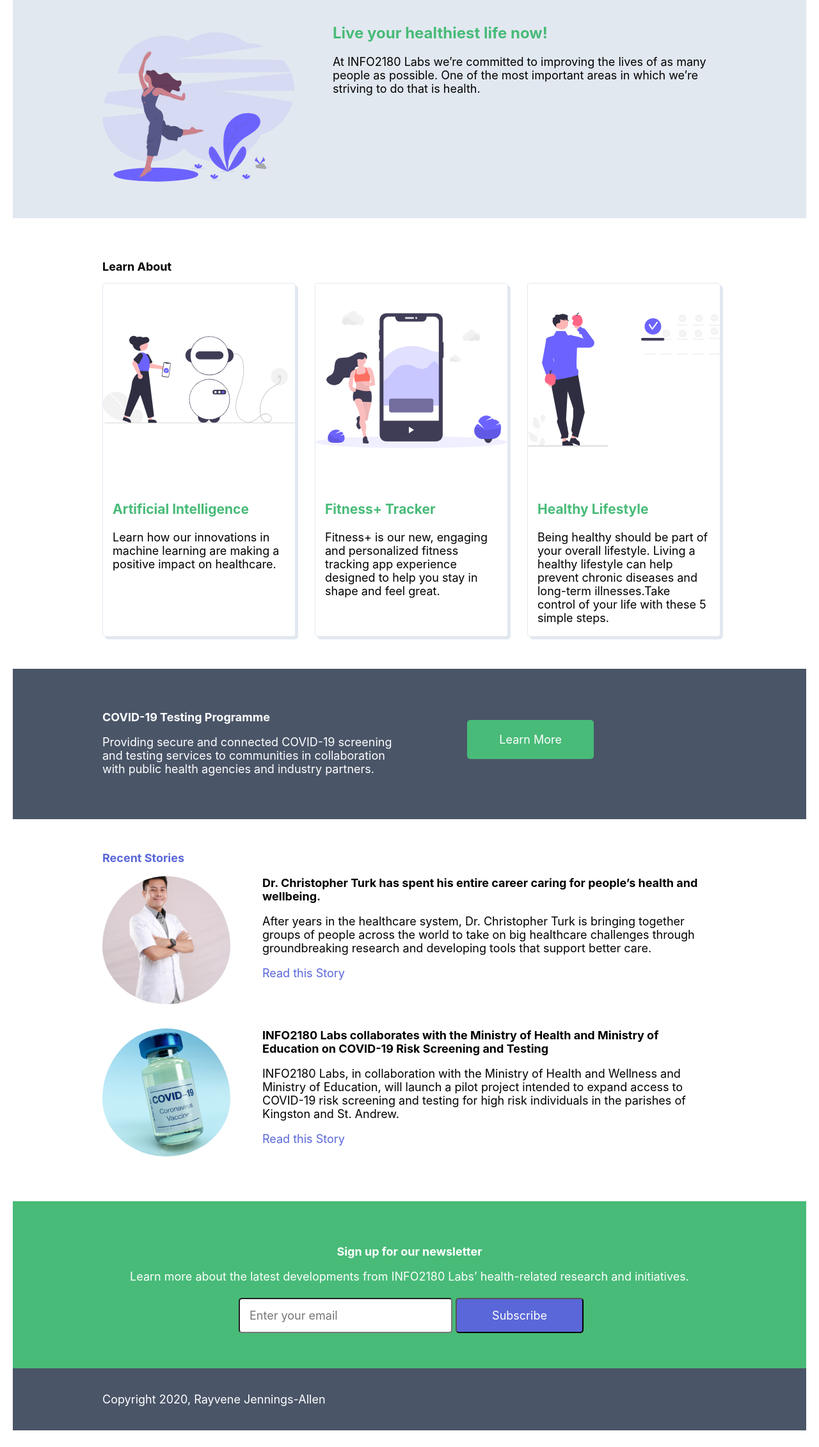
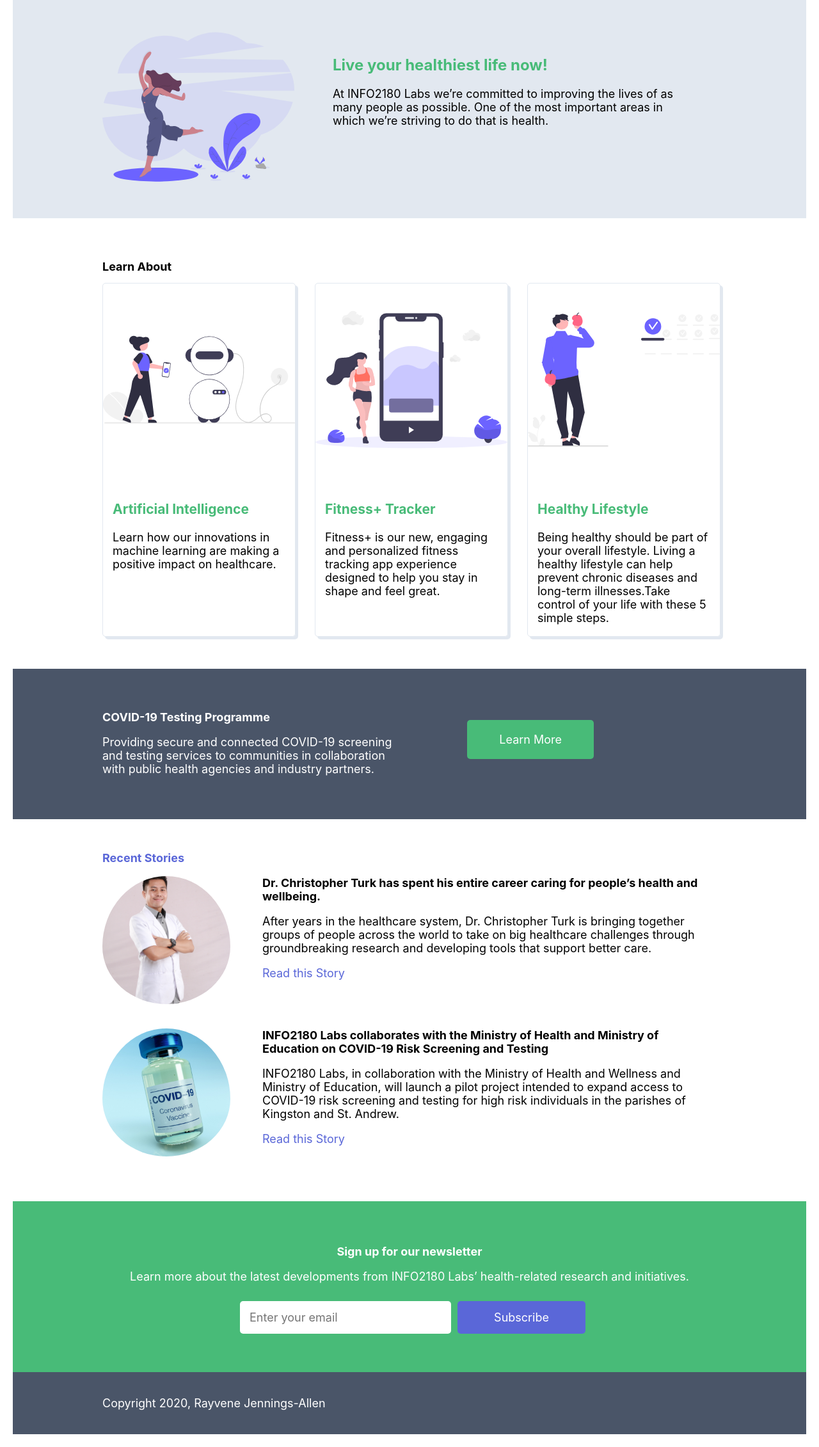
Before and after one commit to rayveneja/info2180-project1, a plain HTML site: page index.html in a window 1280 px wide. Shown: the part 100-2361 px from the top of the page at 64% size. Drawn offline with Linux system fonts and the light colour scheme.

Commit message:
Update styles.css

```diff
--- a/styles.css
+++ b/styles.css
@@ -75,7 +75,11 @@ header h1{
     padding: 20px 0;
     display:flex;
     background-color: #E2E8F0;
+}
 
+.overview-hero-text{
+    padding: 50px 50px;
+    justify-content: center;
 }
 
 .cards{
@@ -199,7 +203,7 @@ form{
 }
 
 .form-group{
-    margin: 5px;
+    margin: 10px;
 }
 
 .newsletter .btn{
@@ -209,12 +213,14 @@ form{
     text-decoration: none;
     color: white;
     border-radius: 5px;
+    border: 0px;
 }
 
 input{
     border-radius: 5px;
     width: 300px;
     padding: 15px;
+    border: 0px;
 }
 
 footer {
```
